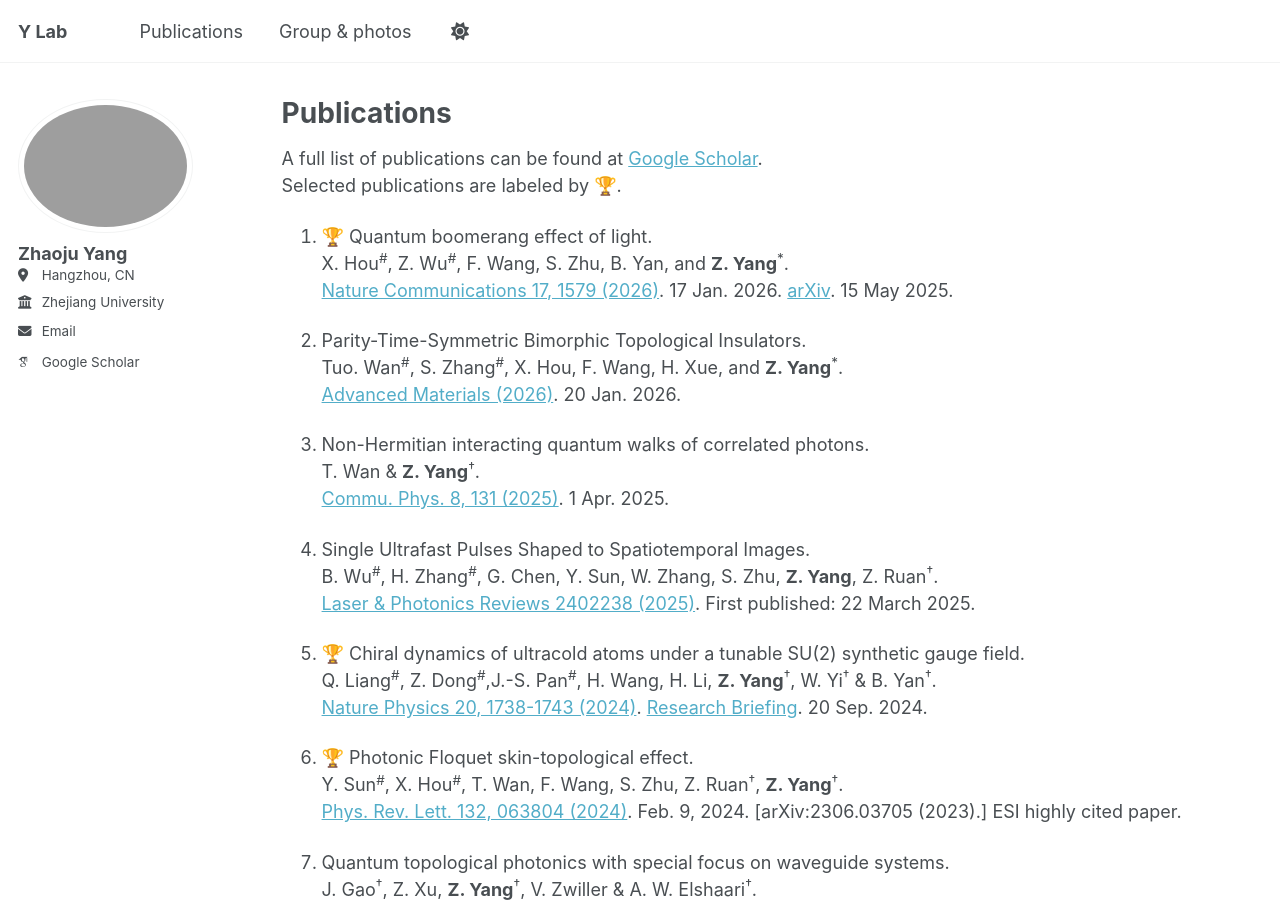
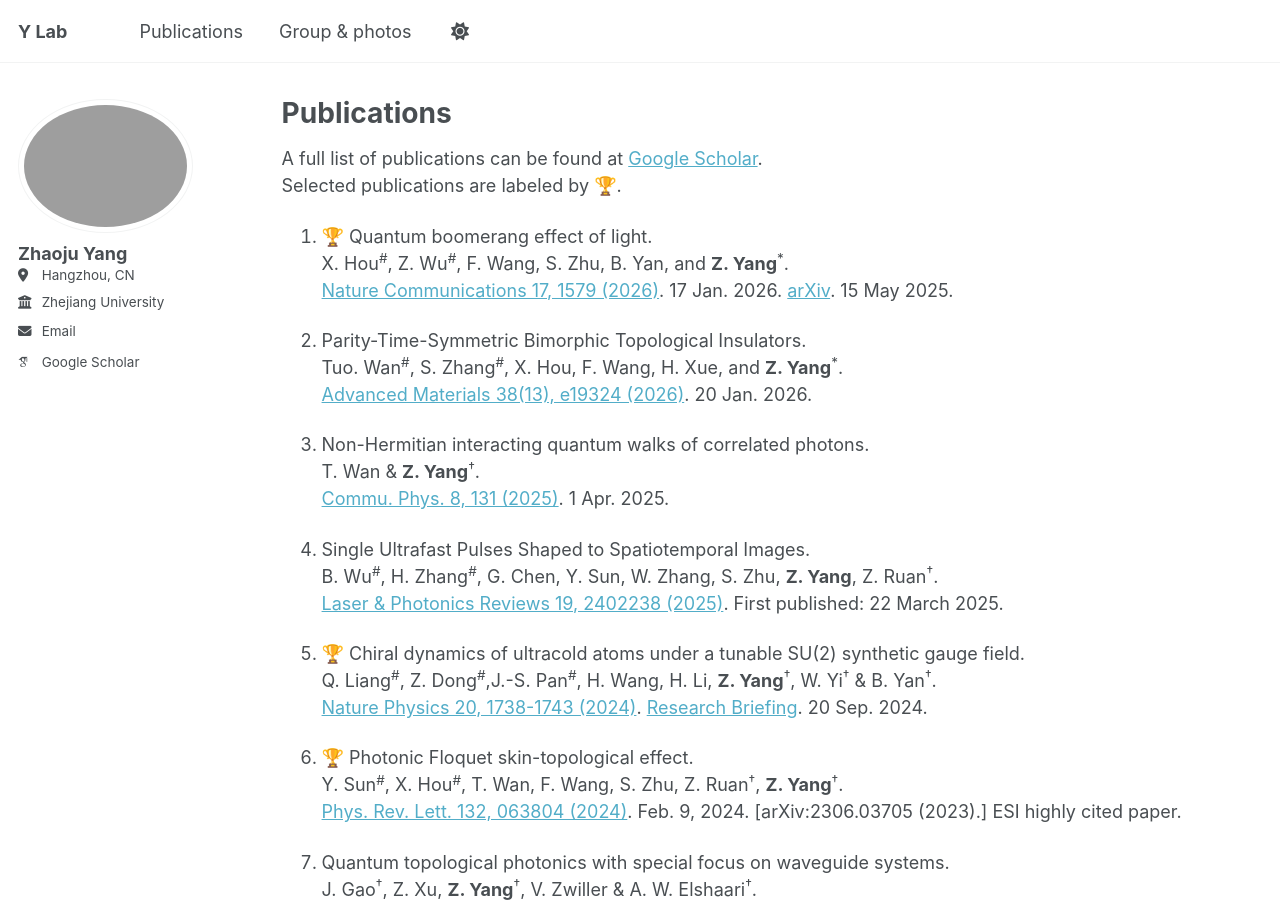
Before and after one commit to zhaojuyang/zhaojuyang.github.io, a Jekyll site: the page built from _pages/My_Publications.md, in a window 1280 px wide and 900 px high. Built offline with Jekyll 4.4.1, drawn with Linux system fonts in a browser that asks for light colours; emoji names are drawn with the system emoji font; some web fonts are replaced.

Commit message:
Update My_Publications.md

```diff
--- a/_pages/My_Publications.md
+++ b/_pages/My_Publications.md
@@ -15,7 +15,7 @@ X. Hou<sup>#</sup>, Z. Wu<sup>#</sup>, F. Wang, S. Zhu, B. Yan, and **Z. Yang**<
 
 1. Parity-Time-Symmetric Bimorphic Topological Insulators. <br>
 Tuo. Wan<sup>#</sup>, S. Zhang<sup>#</sup>, X. Hou, F. Wang, H. Xue, and **Z. Yang**<sup>*</sup>. <br>
-[Advanced Materials (2026)](https://doi.org/10.1002/adma.202519324). 20 Jan. 2026.
+[Advanced Materials 38(13), e19324 (2026)](https://doi.org/10.1002/adma.202519324). 20 Jan. 2026.
 
 1. Non-Hermitian interacting quantum walks of correlated photons. <br>
 T. Wan & **Z. Yang**<sup>†</sup>. <br>
@@ -23,7 +23,7 @@ T. Wan & **Z. Yang**<sup>†</sup>. <br>
 
 1. Single Ultrafast Pulses Shaped to Spatiotemporal Images. <br>
 B. Wu<sup>#</sup>, H. Zhang<sup>#</sup>, G. Chen, Y. Sun, W. Zhang, S. Zhu, **Z. Yang**, Z. Ruan<sup>†</sup>. <br>
-[Laser & Photonics Reviews 2402238 (2025)]( https://doi.org/10.1002/lpor.202402238). First published: 22 March 2025.
+[Laser & Photonics Reviews 19, 2402238 (2025)]( https://doi.org/10.1002/lpor.202402238). First published: 22 March 2025.
 
 1. :trophy: Chiral dynamics of ultracold atoms under a tunable SU(2) synthetic gauge field. <br>
 Q. Liang<sup>#</sup>, Z. Dong<sup>#</sup>,J.-S. Pan<sup>#</sup>, H. Wang, H. Li, **Z. Yang**<sup>†</sup>, W. Yi<sup>†</sup> & B. Yan<sup>†</sup>. <br>
```
